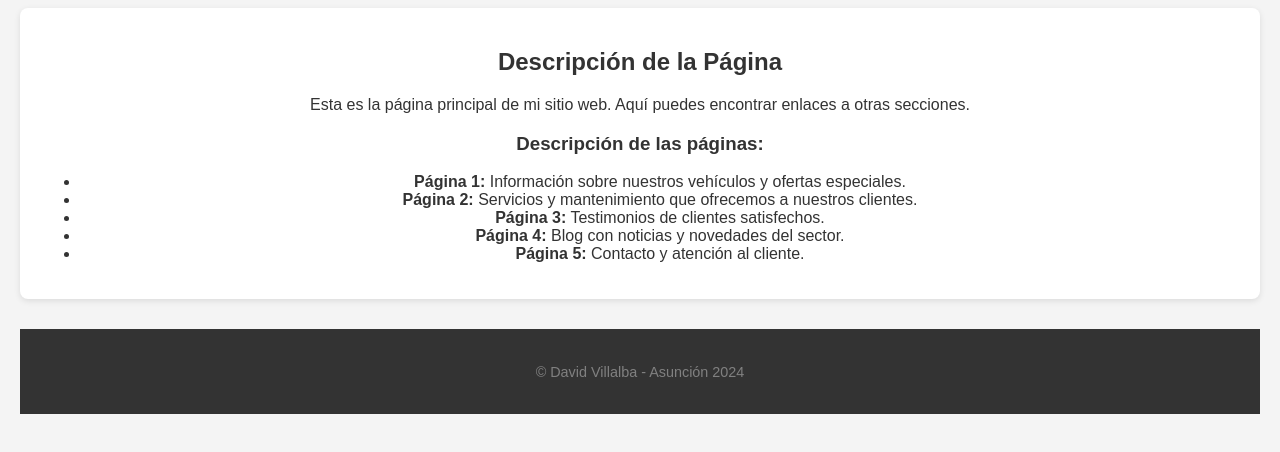
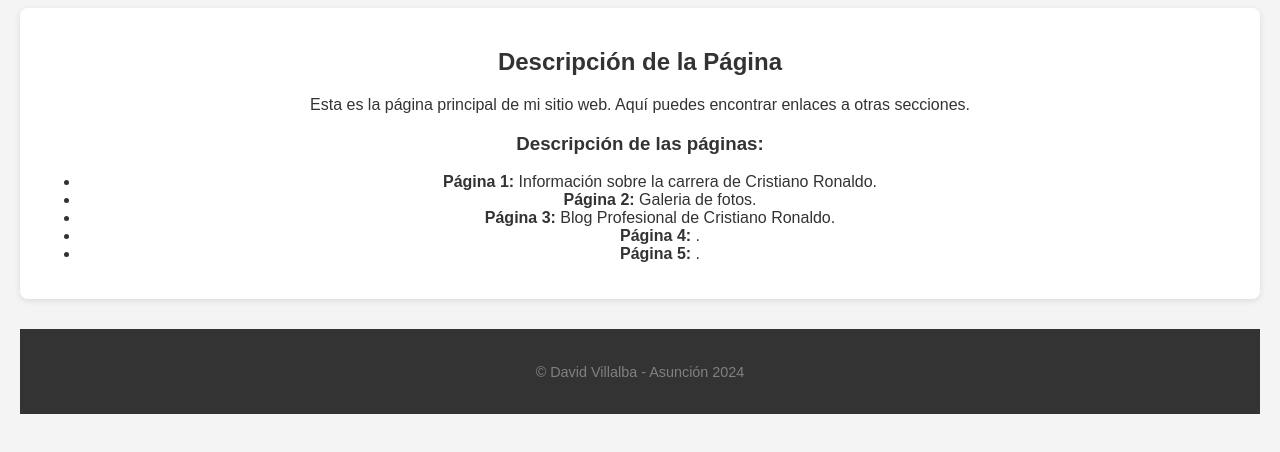
Before and after one commit to David022003/Villalba_David_parcial_pw, a plain HTML site: page ParcialDavid/index.html in a window 1280 px wide. Shown: the part 224-676 px from the top of the page. Drawn offline with Linux system fonts and the light colour scheme.

Commit message:
Update index.html

```diff
--- a/ParcialDavid/index.html
+++ b/ParcialDavid/index.html
@@ -107,11 +107,11 @@
             <p>Esta es la página principal de mi sitio web. Aquí puedes encontrar enlaces a otras secciones.</p>
             <h3>Descripción de las páginas:</h3>
             <ul>
-                <li><strong>Página 1:</strong> Información sobre nuestros vehículos y ofertas especiales.</li>
-                <li><strong>Página 2:</strong> Servicios y mantenimiento que ofrecemos a nuestros clientes.</li>
-                <li><strong>Página 3:</strong> Testimonios de clientes satisfechos.</li>
-                <li><strong>Página 4:</strong> Blog con noticias y novedades del sector.</li>
-                <li><strong>Página 5:</strong> Contacto y atención al cliente.</li>
+                <li><strong>Página 1:</strong> Información sobre la carrera de Cristiano Ronaldo.</li>
+                <li><strong>Página 2:</strong> Galeria de fotos.</li>
+                <li><strong>Página 3:</strong> Blog Profesional de Cristiano Ronaldo.</li>
+                <li><strong>Página 4:</strong> .</li>
+                <li><strong>Página 5:</strong> .</li>
             </ul>
         </section>
     </main>
```
